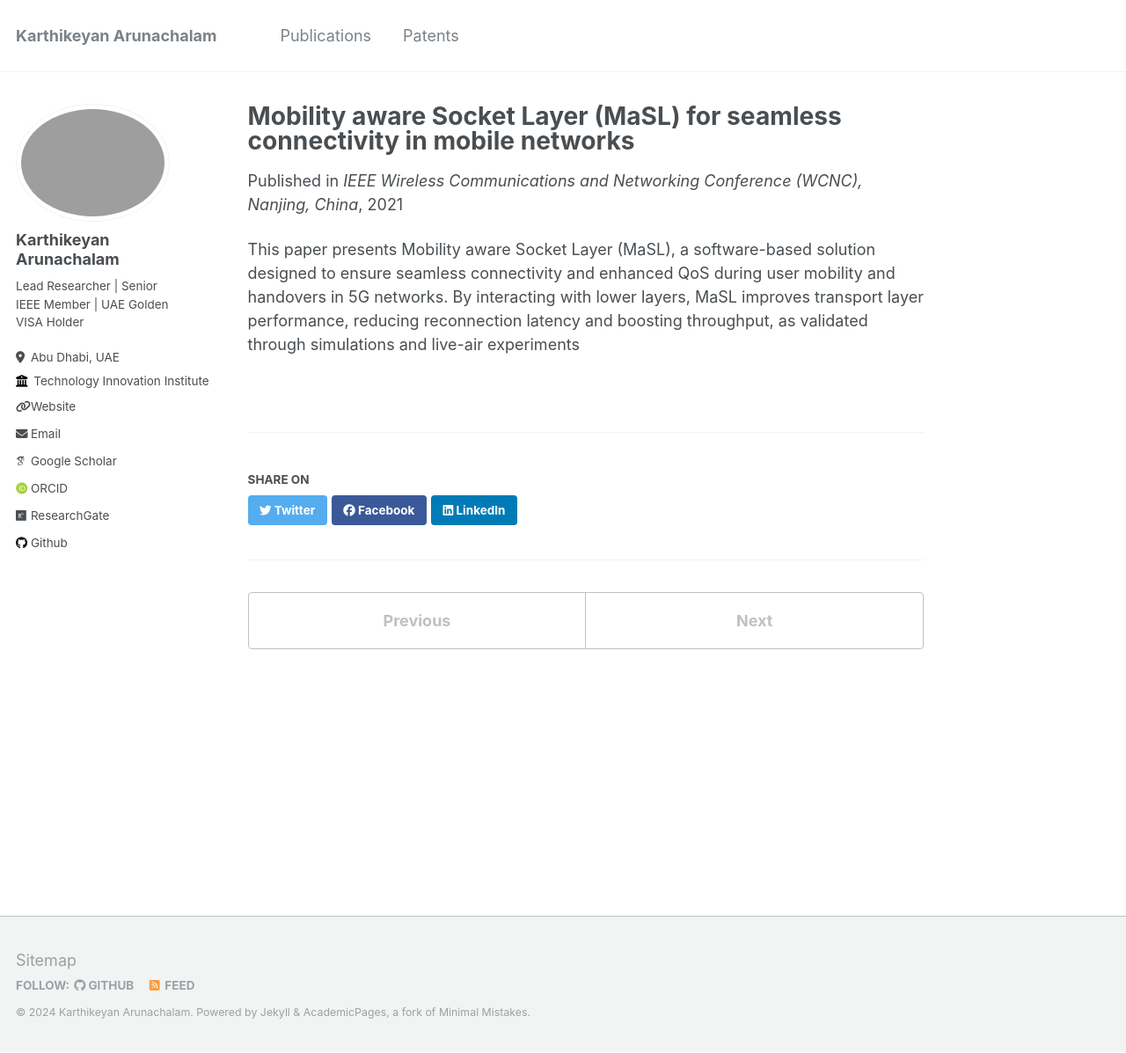
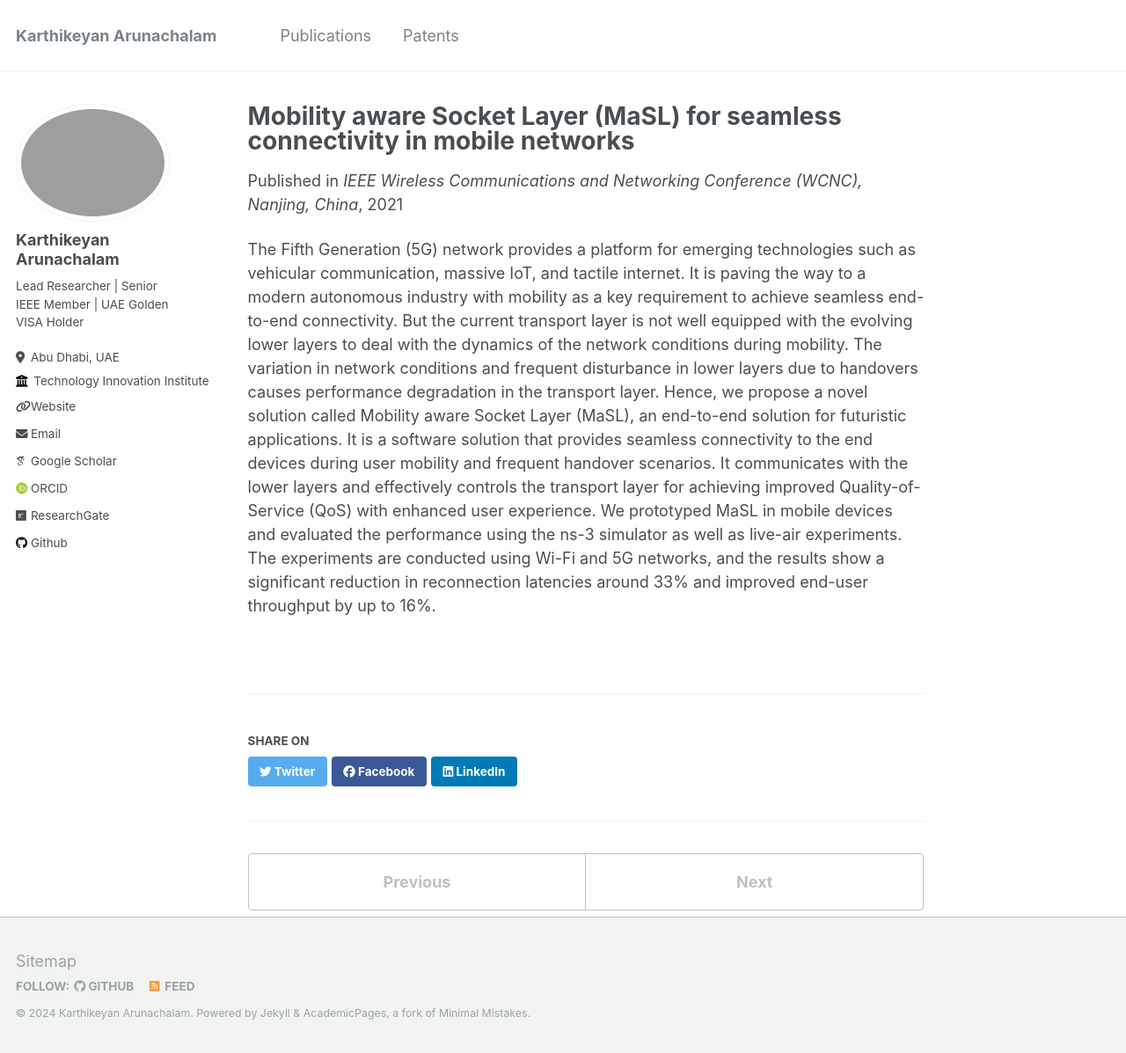
Before and after one commit to karthikeyansct/karthikeyansct.github.io, a Jekyll site: the page built from _publications/2021-07-01-paper-title-number-4.md, in a window 1280 px wide and 1197 px high. Shown: the whole window at 88% size. Built offline with Jekyll 4.4.1, drawn with Linux system fonts in a browser that asks for light colours; some web fonts are replaced.

Commit message:
Update 2021-07-01-paper-title-number-4.md

```diff
--- a/_publications/2021-07-01-paper-title-number-4.md
+++ b/_publications/2021-07-01-paper-title-number-4.md
@@ -2,9 +2,10 @@
 title: "Mobility aware Socket Layer (MaSL) for seamless connectivity in mobile networks"
 collection: publications
 permalink: /publication/2021-07-01-paper-title-number-4
-exerpt: 'This paper presents Mobility aware Socket Layer (MaSL), a software-based solution designed to ensure seamless connectivity and enhanced QoS during user mobility and handovers in 5G networks. By interacting with lower layers, MaSL improves transport layer performance, reducing reconnection latency and boosting throughput, as validated through simulations and live-air experiments'
+exerpt: 'This paper presents Mobility aware Socket Layer (MaSL), a software-based solution designed to ensure seamless connectivity and enhanced QoS during user mobility and handovers in 5G networks. By interacting with lower layers, MaSL improves transport layer performance, reducing reconnection latency and boosting throughput, as validated through simulations and live-air experiments.'
 date: 2021-07-11
 venue: 'IEEE Wireless Communications and Networking Conference (WCNC), Nanjing, China'
 paperurl: 'https://ieeexplore.ieee.org/document/9417533'
 ---
-This paper presents Mobility aware Socket Layer (MaSL), a software-based solution designed to ensure seamless connectivity and enhanced QoS during user mobility and handovers in 5G networks. By interacting with lower layers, MaSL improves transport layer performance, reducing reconnection latency and boosting throughput, as validated through simulations and live-air experiments
+
+The Fifth Generation (5G) network provides a platform for emerging technologies such as vehicular communication, massive IoT, and tactile internet. It is paving the way to a modern autonomous industry with mobility as a key requirement to achieve seamless end-to-end connectivity. But the current transport layer is not well equipped with the evolving lower layers to deal with the dynamics of the network conditions during mobility. The variation in network conditions and frequent disturbance in lower layers due to handovers causes performance degradation in the transport layer. Hence, we propose a novel solution called Mobility aware Socket Layer (MaSL), an end-to-end solution for futuristic applications. It is a software solution that provides seamless connectivity to the end devices during user mobility and frequent handover scenarios. It communicates with the lower layers and effectively controls the transport layer for achieving improved Quality-of-Service (QoS) with enhanced user experience. We prototyped MaSL in mobile devices and evaluated the performance using the ns-3 simulator as well as live-air experiments. The experiments are conducted using Wi-Fi and 5G networks, and the results show a significant reduction in reconnection latencies around 33% and improved end-user throughput by up to 16%.
```
